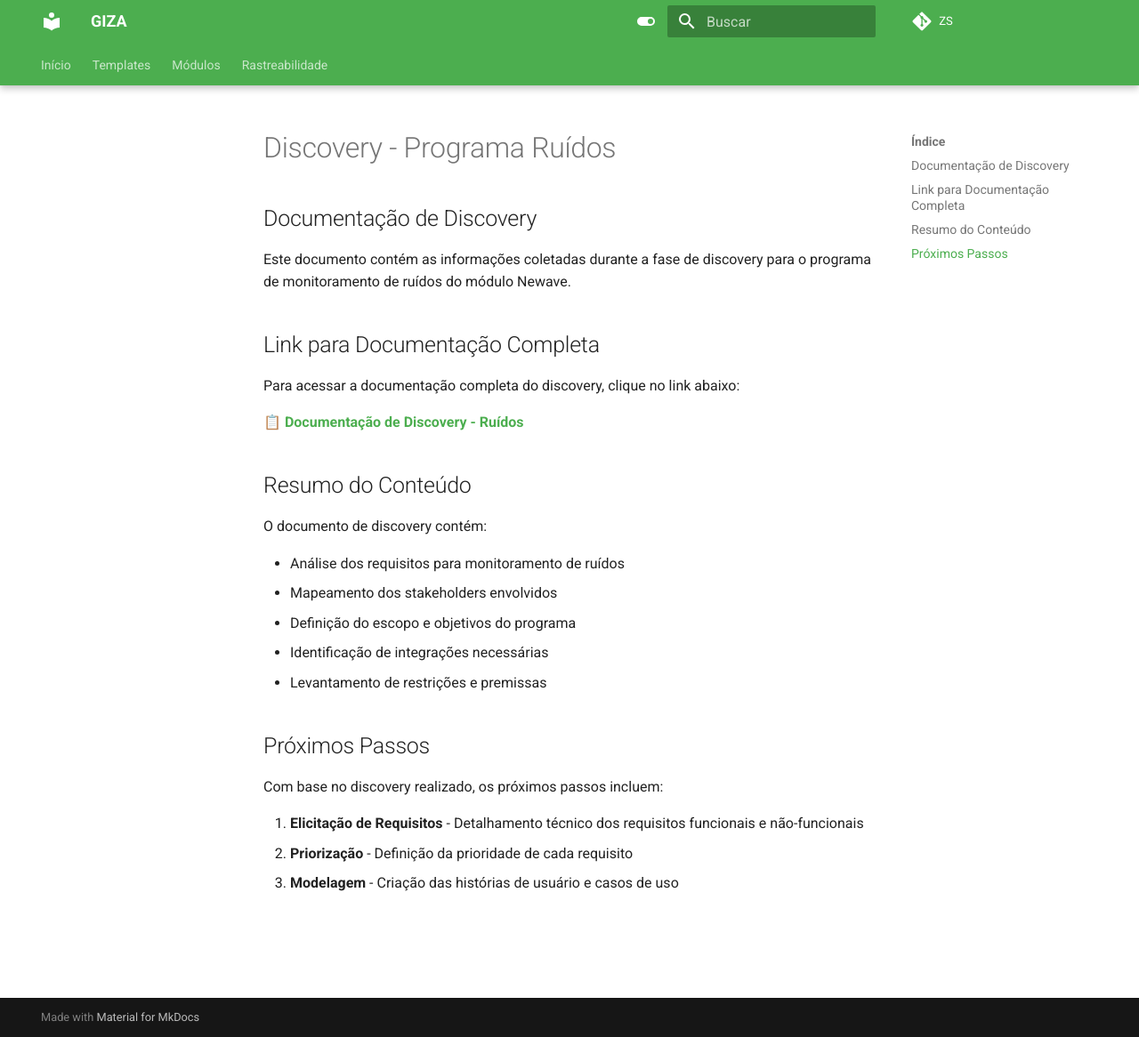
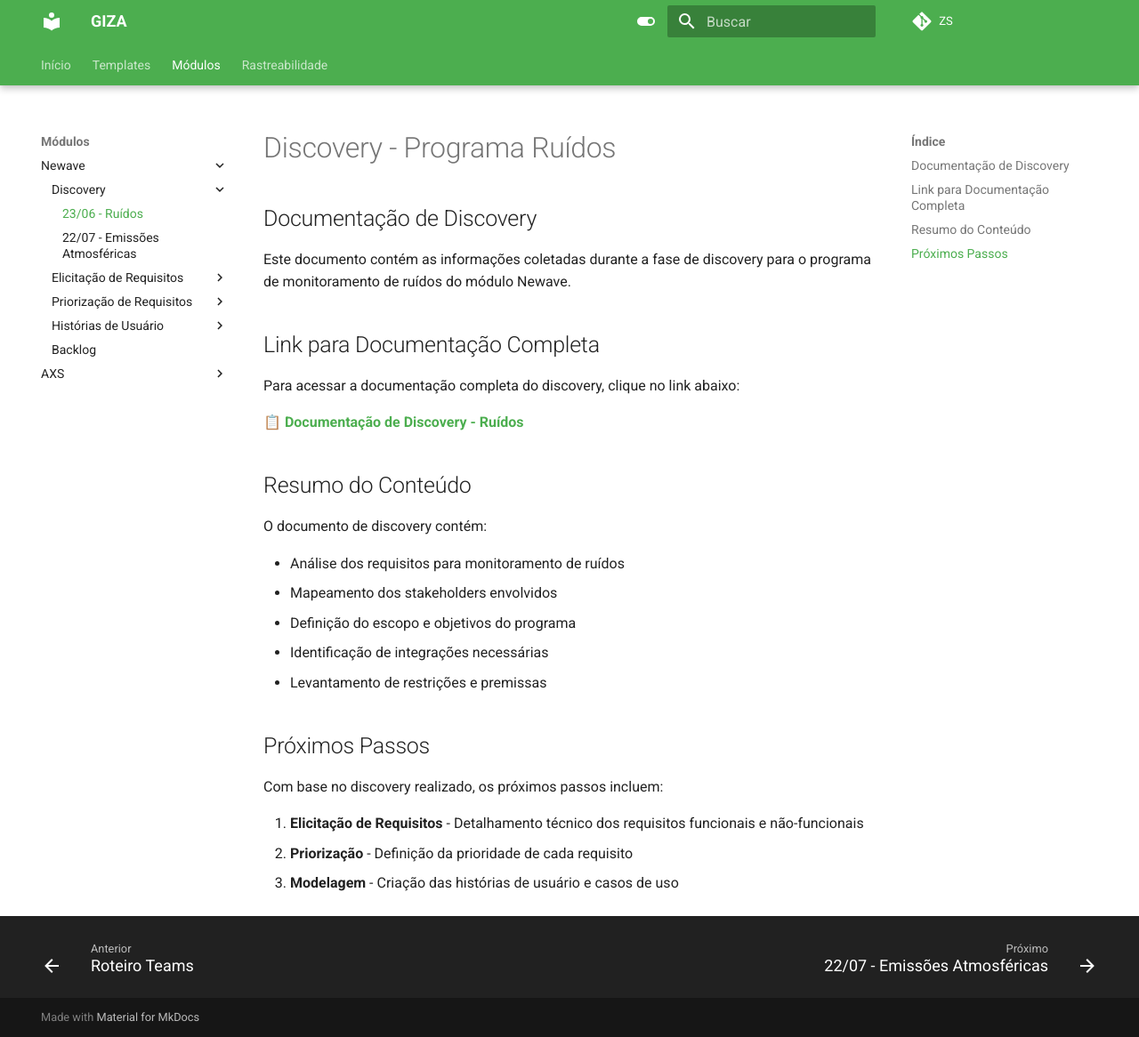
Before and after one commit to ZagoConsultoria/GIZAdocs, an MkDocs documentation site: the page built from docs/modulos/newave/discovery/ruidos.md, in a window 1280 px wide and 1166 px high. Shown: the whole window at 89% size. Built offline with MkDocs 1.6.1 and Material for MkDocs 9.7.7, drawn with Linux system fonts in a browser that asks for light colours; comment, search, counter and statistics services are not loaded.

Commit message:
chore: consertando rotas

```diff
--- a/mkdocs.yml
+++ b/mkdocs.yml
@@ -49,6 +49,7 @@ nav:
   - Módulos:
       - Newave:
           - Discovery:
+              - 23/06 - Ruídos: modulos/newave/discovery/ruidos.md
               - 22/07 - Emissões Atmosféricas: modulos/newave/discovery/emissoes.md
           - Elicitação de Requisitos:
               - Emissões Atmosféricas: modulos/newave/elicitacao/emissoes.md
```
